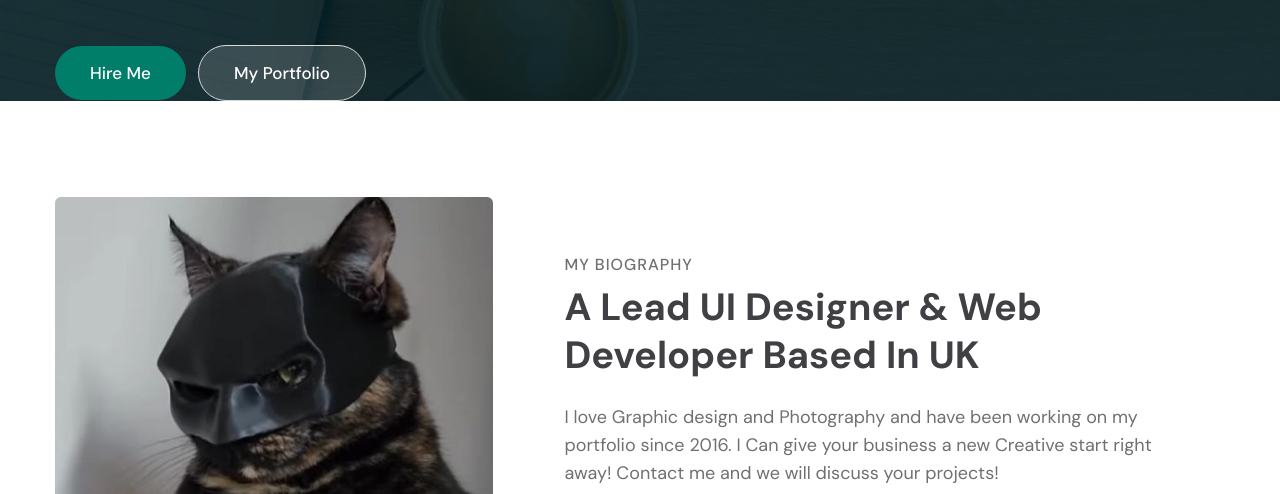
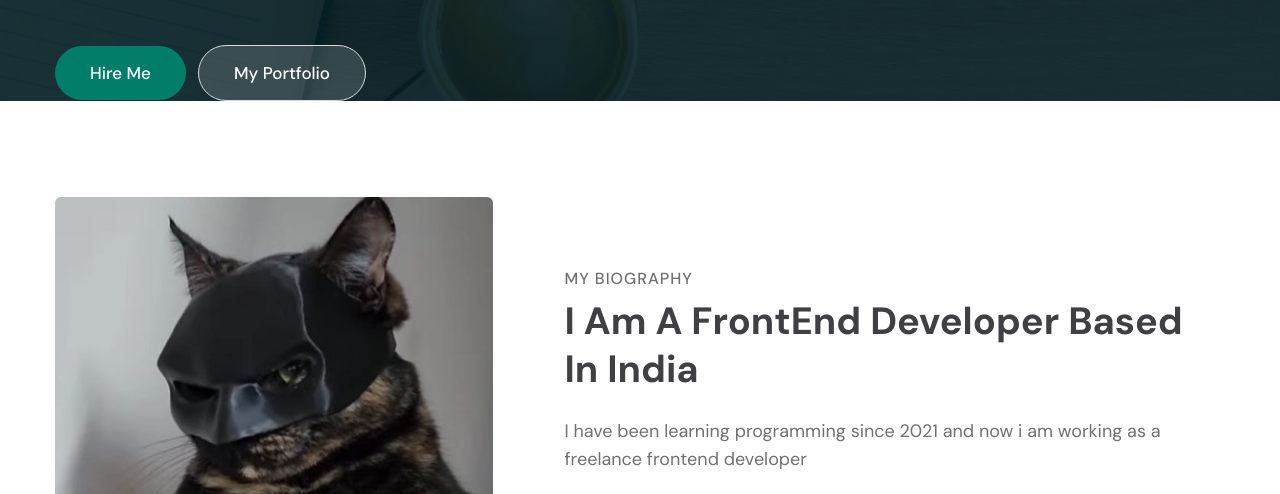
Before and after one commit to Allxnn4124/sample, a plain HTML site: page index.html in a window 1280 px wide. Shown: the part 491-985 px from the top of the page. Drawn offline with Linux system fonts and the light colour scheme.

Commit message:
Update index.html

```diff
--- a/index.html
+++ b/index.html
@@ -9,7 +9,7 @@ Author URL: http://w3layouts.com
     <!-- Required meta tags -->
     <meta charset="utf-8">
     <meta name="viewport" content="width=device-width, initial-scale=1, shrink-to-fit=no">
-    <title>UI Portfolio - Personal Category Bootstrap Responsive Website Template - Home : W3Layouts</title>
+    <title>Alen Anto</title>
 
     <!-- google-fonts -->
     <link href="//fonts.googleapis.com/css2?family=Dosis:wght@300;400;500;600;800&display=swap" rel="stylesheet">
@@ -136,8 +136,8 @@ Author URL: http://w3layouts.com
                 </div>
                 <div class="col-lg-7 w3l-about-info px-lg-4 align-center">
                     <h6 class="w3l-title-small mb-1">My Biography</h6>
-                    <h3 class="w3l-title-main mb-2">A Lead UI Designer & Web Developer based in UK</h3>
-                    <p class="my-4 pe-lg-5">I love Graphic design and Photography and have been working on my portfolio since 2016. I Can give your business a new Creative start right away! Contact me and we will discuss your projects!</p>
+                    <h3 class="w3l-title-main mb-2">I am a FrontEnd Developer based in India</h3>
+                    <p class="my-4 pe-lg-5">I have been learning programming since 2021 and now i am working as a freelance frontend developer</p>
                     <div class="my-info mt-4">
                         <div class="single-info"><span>Name:</span>
                             <p>Alen Anto</p>
@@ -149,7 +149,7 @@ Author URL: http://w3layouts.com
                             <p><a href="mailto:alenanto05@gmail.com">alenanto05@gmail.com</a></p>
                         </div>
                         <div class="single-info"><span>Phone:</span>
-                            <p><a href="tel:+21 234 567 8901">+91 90 375 90 357</a></p>
+                            <p><a href="tel:+91 90 375 90357">+91 90 375 90 357</a></p>
                         </div>
                     </div>
 
```
